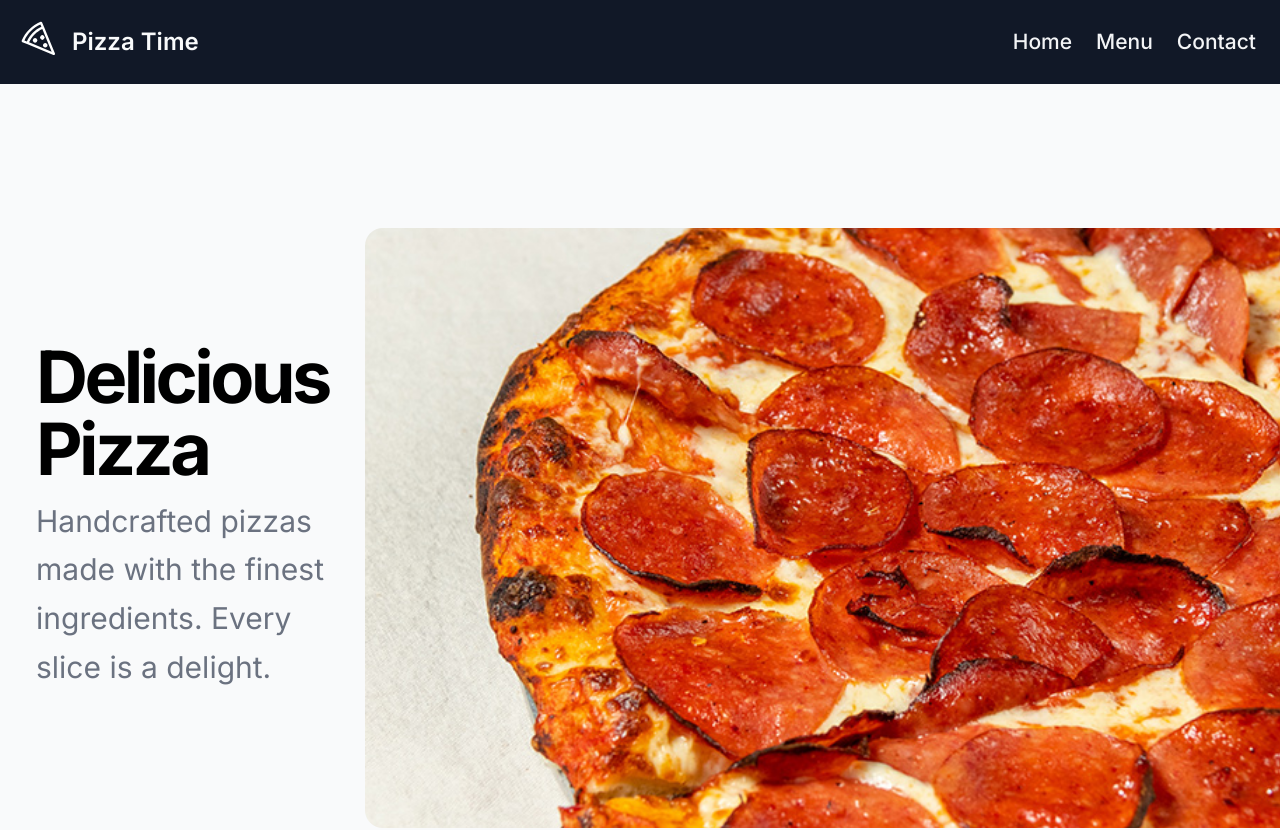
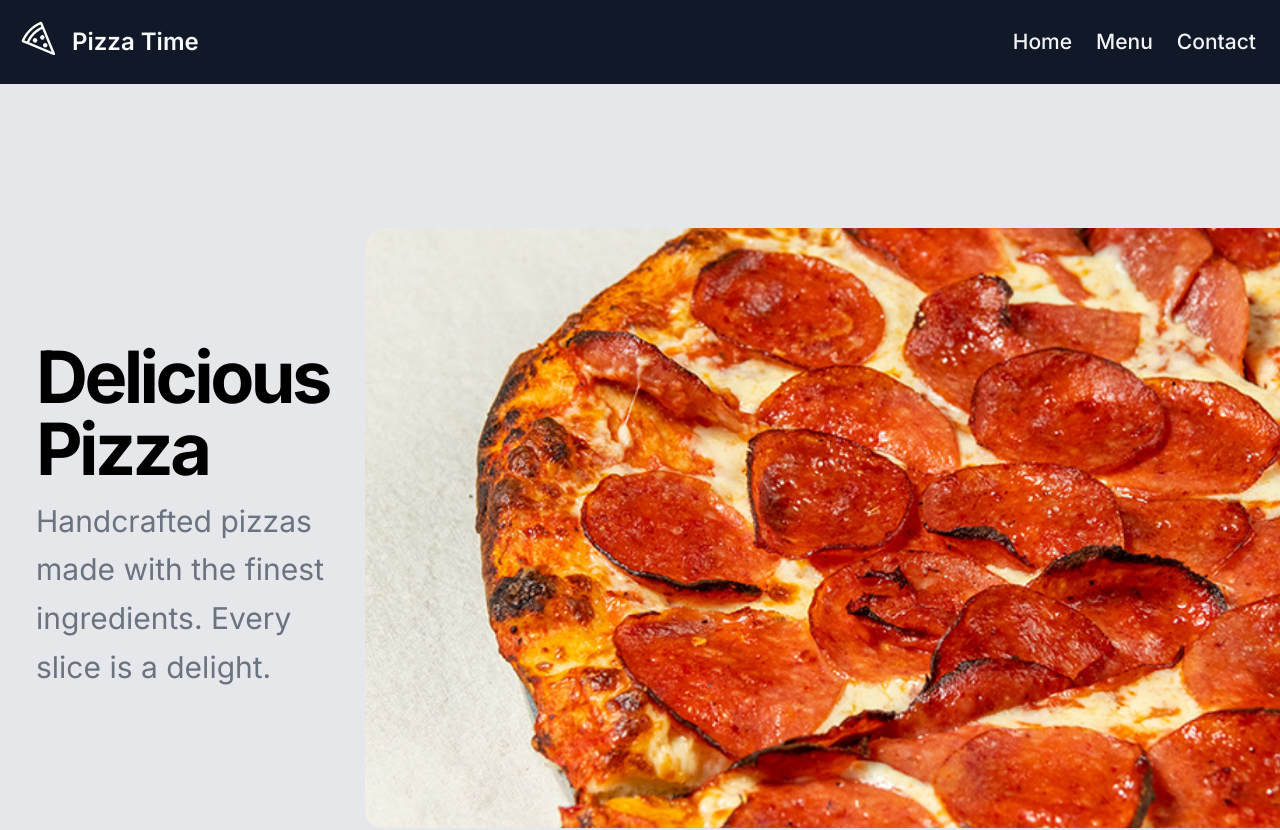
Before and after one commit to royce-c/pizza-shop, a Next.js app: page /test2 in a window 1280 px wide. Shown: the top 830 px of the page. Built offline with nearby package versions, Linux system fonts and the light colour scheme.

Commit message:
fixed color

```diff
--- a/src/app/test2/page.tsx
+++ b/src/app/test2/page.tsx
@@ -39,7 +39,7 @@ export default function Component() {
           </button>
         </div>
       </header>
-      <div className="bg-gray-50 py-12 lg:py-24">
+      <div className="bg-gray-200 py-12 lg:py-24">
         <div className="container px-4 md:px-6">
           <div className="grid items-center gap-6 lg:grid-cols-[1fr_700px]">
             <div className="space-y-4">
```
